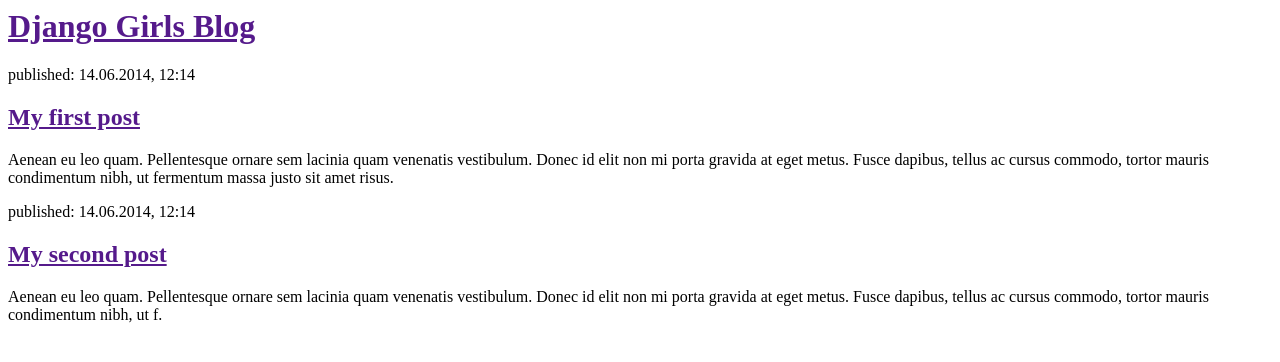
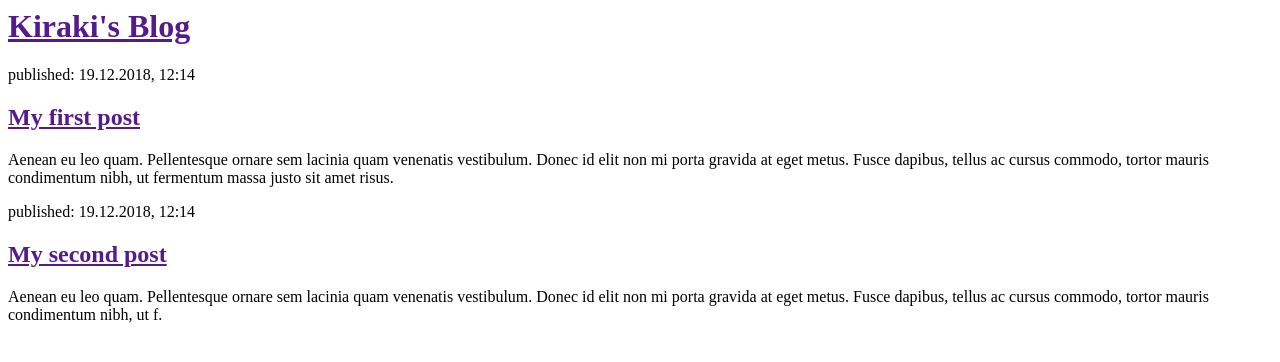
Before and after one commit to Devkira/my-first-blog, a Django app: page / in a window 1280 px wide. Shown: the top 362 px of the page. Run offline with Django 3.2, Linux system fonts and the light colour scheme.

Commit message:
Changed the HTML for the site.

```diff
--- a/blog/templates/blog/post_list.html
+++ b/blog/templates/blog/post_list.html
@@ -1,20 +1,20 @@
 <html>
     <head>
-        <title>Django Girls blog</title>
+        <title>Kiraki's Blog</title>
     </head>
     <body>
         <div>
-            <h1><a href="">Django Girls Blog</a></h1>
+            <h1><a href="">Kiraki's Blog</a></h1>
         </div>
 
         <div>
-            <p>published: 14.06.2014, 12:14</p>
+            <p>published: 19.12.2018, 12:14</p>
             <h2><a href="">My first post</a></h2>
             <p>Aenean eu leo quam. Pellentesque ornare sem lacinia quam venenatis vestibulum. Donec id elit non mi porta gravida at eget metus. Fusce dapibus, tellus ac cursus commodo, tortor mauris condimentum nibh, ut fermentum massa justo sit amet risus.</p>
         </div>
 
         <div>
-            <p>published: 14.06.2014, 12:14</p>
+            <p>published: 19.12.2018, 12:14</p>
             <h2><a href="">My second post</a></h2>
             <p>Aenean eu leo quam. Pellentesque ornare sem lacinia quam venenatis vestibulum. Donec id elit non mi porta gravida at eget metus. Fusce dapibus, tellus ac cursus commodo, tortor mauris condimentum nibh, ut f.</p>
         </div>
```
